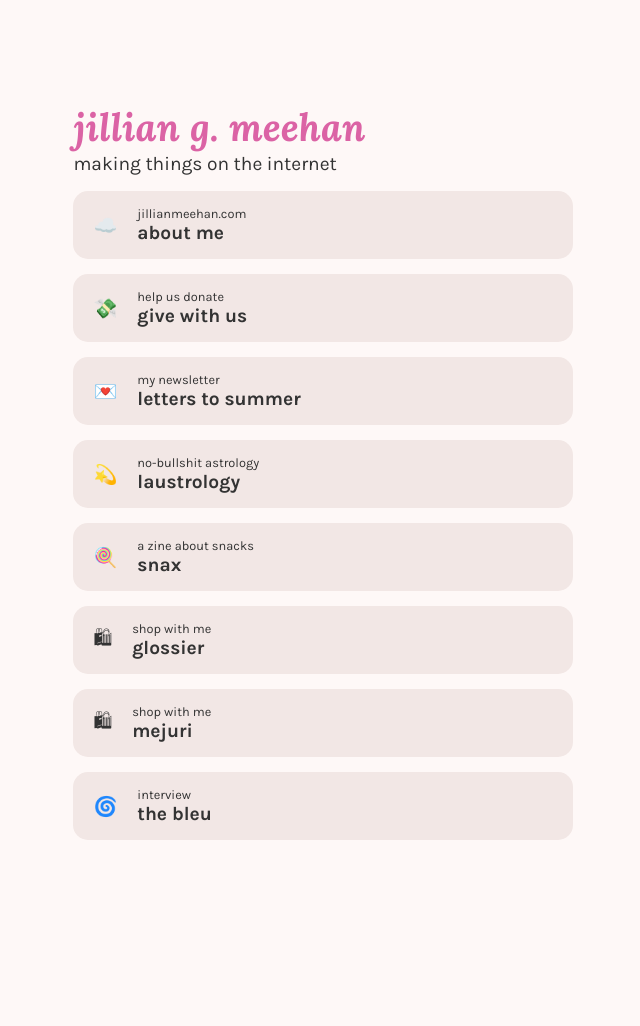
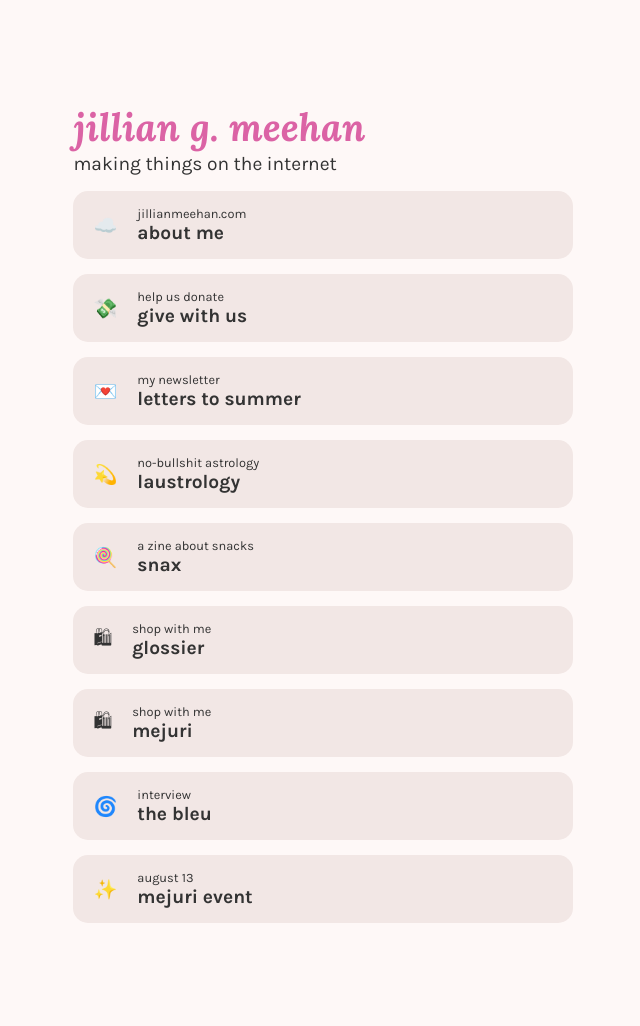
Before and after one commit to jilliangmeehan/jillian.cloud, a Jekyll site: the page built from links.html, in a window 1280 px wide. Shown: the whole page, without its empty margins (29-669 px from the left). Built offline with Jekyll 4.4.1, drawn with Linux system fonts in a browser that asks for light colours; nearby versions of some CDN libraries; comment, search, counter and statistics services are not loaded; before the commit the page ends 943 px from its top, so only the background shows below that.

Commit message:
Update links.yml

```diff
--- a/_data/links.yml
+++ b/_data/links.yml
@@ -37,3 +37,8 @@
   subtitle: interview
   emoji: 🌀
   url: https://www.the-bleu.com/interviews/jillian-meehan/
+
+- title: mejuri event
+  subtitle: august 13
+  emoji: ✨
+  url: https://www.eventbrite.ca/e/mejuri-shopping-night-with-jilliangmeehan-tickets-64386277088
```
